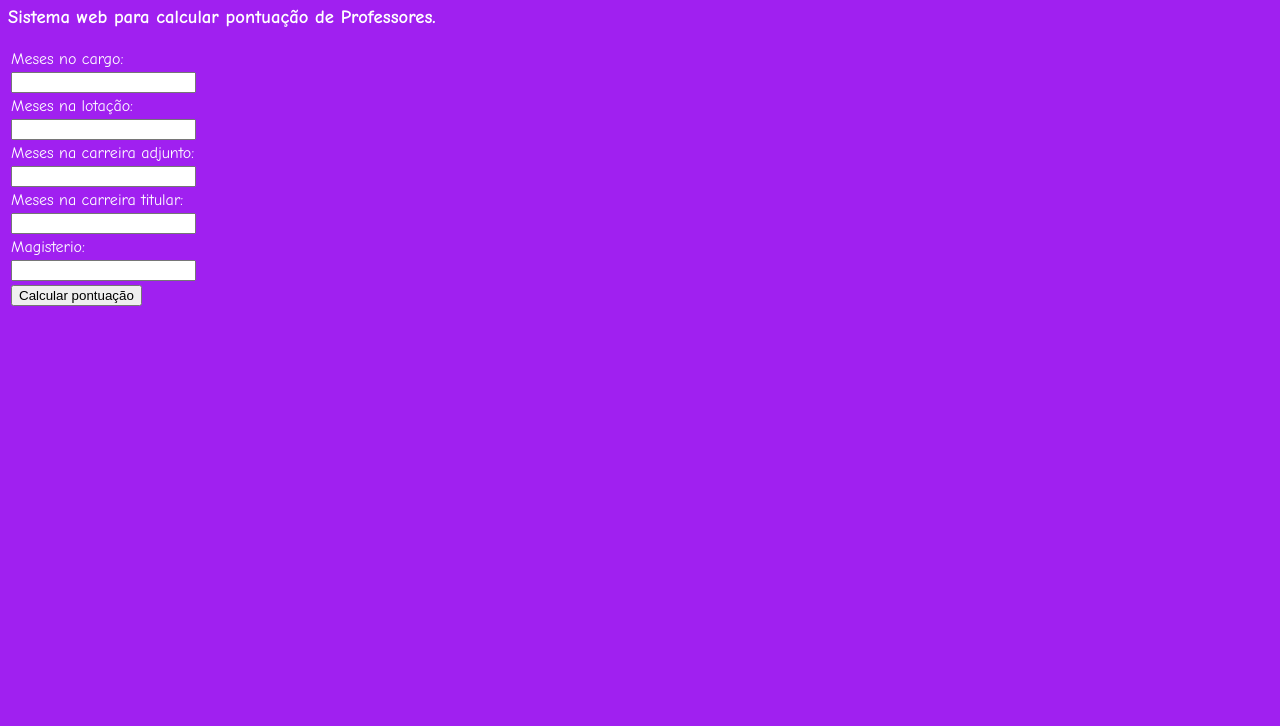
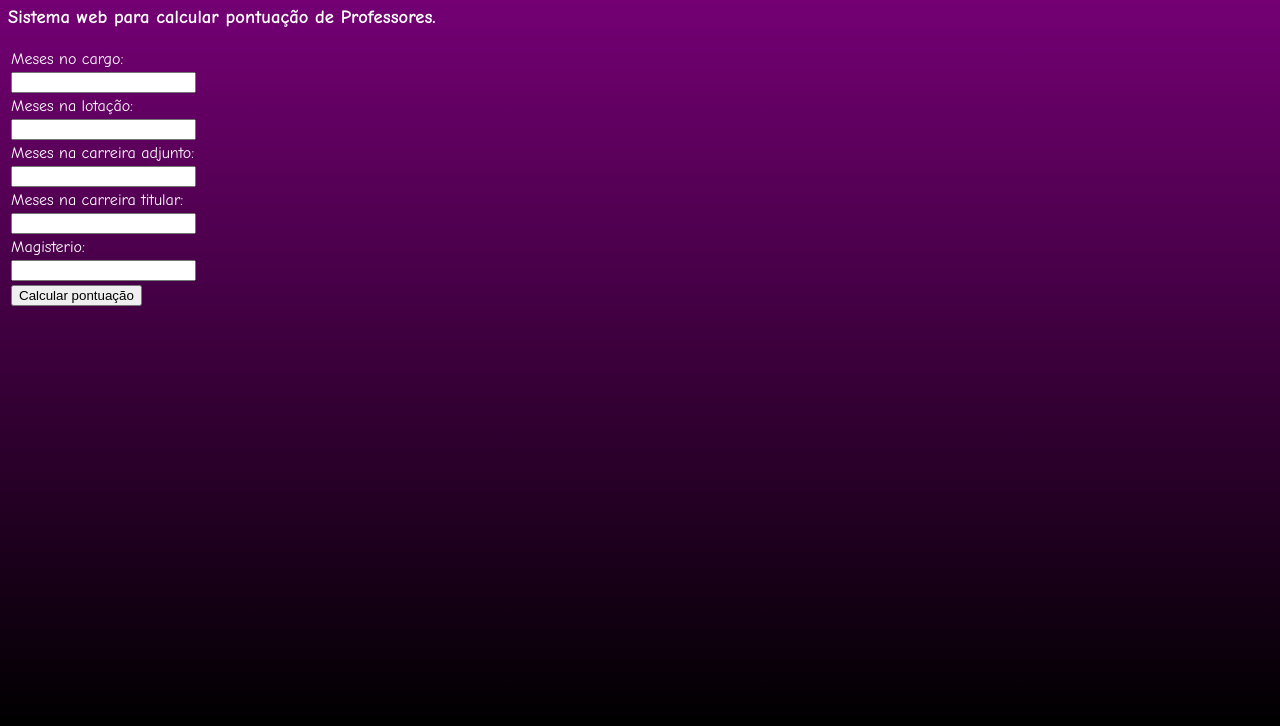
Before and after one commit to DeveloperArthur/Teacher-Point-Web, a plain HTML site: page web/index.html in a window 1280 px wide. Shown: the part 74-800 px from the top of the page. Drawn offline with Linux system fonts and the light colour scheme.

Commit message:
Update style.css

```diff
--- a/web/css/style.css
+++ b/web/css/style.css
@@ -1,5 +1,5 @@
 body{
-    background-color: #A020F0;
+    background: linear-gradient(purple, black) no-repeat center center fixed;
     color: white;
     font-family:"Comic Sans MS";
 }
```
